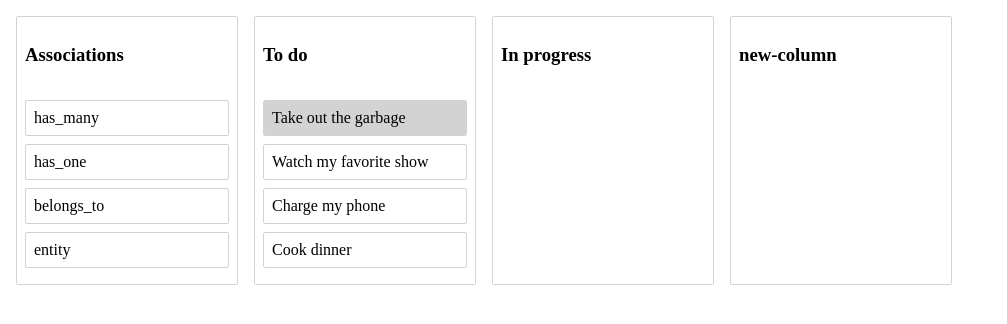
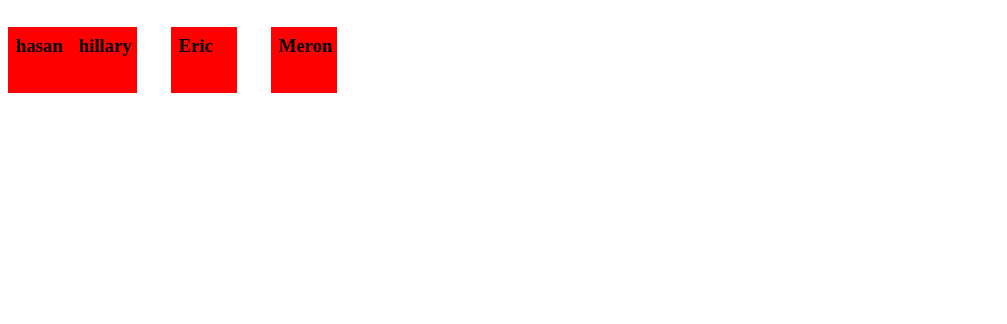
Before and after one commit to ozovalihasan/ead, a React (Create React App) app: page / in a window 1280 px wide. Shown: the top 324 px of the page, without its empty margins (0-1007 px from the left). Built offline with nearby package versions, Linux system fonts and the light colour scheme.

Commit message:
Add the logic by using recursion

```diff
--- a/src/App.js
+++ b/src/App.js
@@ -74,11 +74,11 @@ const App = () => {
       return;
     }
 
-    if (type === 'task' && destination.droppableId === 'permanent-column') {
+    if (type === 'task' && destination.droppableId === 20) {
       return;
     }
 
-    if (type === 'task' && source.droppableId === 'permanent-column') {
+    if (type === 'task' && source.droppableId === 20) {
       const foreign = data.columns[destination.droppableId];
 
       const finishTaskIds = Array.from(foreign.taskIds);
--- /dev/null
+++ b/src/AppModel.js
@@ -0,0 +1,172 @@
+/* eslint-disable no-console */
+/* eslint-disable react/no-this-in-sfc */
+import React from 'react';
+import { DragDropContext } from 'react-beautiful-dnd';
+import modelData from './modelData';
+import Model from './Model';
+// import Factory from './Factory';
+
+const AppModel = () => {
+  const data = modelData;
+  // const [data, setData] = useState(modelData);
+  // const [idCount, setIdCount] = useState(0);
+
+  // const idCountIncrease = () => {
+  //   setIdCount(idCount + 1);
+  // };
+
+  const onDragStart = (start) => {
+    console.warn(start);
+    // const homeIndex = data.columnOrder.indexOf(start.source.droppableId);
+
+    // setData({
+    //   ...data,
+    //   homeIndex,
+    // });
+  };
+  const onDragEnd = (result) => {
+    // const {
+    //   destination, source, draggableId, type,
+    // } = result;
+    // eslint-disable-next-line no-console
+    console.warn({
+      result,
+    });
+    // setData({
+    //   ...data,
+    //   homeIndex: null,
+    // });
+    // if (!destination) {
+    //   return;
+    // }
+
+    // if (
+    //   destination.droppableId === source.droppableId
+    //   && destination.index === source.index
+    // ) {
+    //   return;
+    // }
+
+    // if (type === 'task' && destination.droppableId === 20) {
+    //   return;
+    // }
+
+    // if (type === 'task' && source.droppableId === 20) {
+    //   const foreign = data.columns[destination.droppableId];
+
+    //   const finishTaskIds = Array.from(foreign.taskIds);
+    //   finishTaskIds.splice(destination.index, 0, idCount);
+
+    //   const newFinish = {
+    //     ...foreign,
+    //     taskIds: finishTaskIds,
+    //   };
+
+    //   const rows = [
+    //     { id: 'has_many', content: 'has_many' },
+    //     { id: 'has_one', content: 'has_one' },
+    //     { id: 'belongs_to', content: 'belongs_to' },
+    //     { id: 'entity', content: 'entity' },
+    //   ];
+
+    //   const newData = {
+    //     ...data,
+    //     columns: {
+    //       ...data.columns,
+    //       [newFinish.id]: newFinish,
+    //     },
+    //     tasks: {
+    //       ...data.tasks,
+    //       [idCount.toString()]: {
+    //         ...rows[source.index],
+    //         id: idCount.toString(),
+    //       },
+    //     },
+    //   };
+    //   setData(newData);
+    //   idCountIncrease();
+    //   return;
+    // }
+
+    // if (type === 'column') {
+    //   const newColumnOrder = Array.from(data.columnOrder);
+    //   newColumnOrder.splice(source.index, 1);
+    //   newColumnOrder.splice(destination.index, 0, draggableId);
+
+    //   const newData = {
+    //     ...data,
+    //     columnOrder: newColumnOrder,
+    //   };
+    //   setData(newData);
+    //   return;
+    // }
+
+    // const home = data.columns[source.droppableId];
+    // const foreign = data.columns[destination.droppableId];
+
+    // if (home === foreign) {
+    //   const newTaskIds = Array.from(home.taskIds);
+    //   newTaskIds.splice(source.index, 1);
+    //   newTaskIds.splice(destination.index, 0, draggableId);
+
+    //   const newColumn = {
+    //     ...home,
+    //     taskIds: newTaskIds,
+    //   };
+
+    //   const newData = {
+    //     ...data,
+    //     columns: {
+    //       ...data.columns,
+    //       [newColumn.id]: newColumn,
+    //     },
+    //   };
+
+    //   setData(newData);
+    //   return;
+    // }
+
+    // const startTaskIds = Array.from(home.taskIds);
+    // startTaskIds.splice(source.index, 1);
+    // const newStart = {
+    //   ...home,
+    //   taskIds: startTaskIds,
+    // };
+
+    // const finishTaskIds = Array.from(foreign.taskIds);
+    // finishTaskIds.splice(destination.index, 0, draggableId);
+    // const newFinish = {
+    //   ...foreign,
+    //   taskIds: finishTaskIds,
+    // };
+
+    // const newData = {
+    //   ...data,
+    //   columns: {
+    //     ...data.columns,
+    //     [newStart.id]: newStart,
+    //     [newFinish.id]: newFinish,
+    //   },
+    // };
+    // setData(newData);
+  };
+
+  const item = data.items[1];
+
+  return (
+    <div className="App">
+      <DragDropContext
+        onDragStart={onDragStart}
+        // onDragUpdate={onDragUpdate}
+        onDragEnd={onDragEnd}
+      >
+        {/* <Factory
+          isDropDisabled
+        /> */}
+        <Model item={item} allItems={data.items} index={0} />
+      </DragDropContext>
+    </div>
+  );
+};
+
+export default AppModel;
--- a/src/Factory.js
+++ b/src/Factory.js
@@ -17,7 +17,7 @@ const Factory = () => {
   const isDropDisabled = false;
   const column = {
 
-    id: 'permanent-column',
+    id: 20,
     content: 'Associations',
   };
 
--- /dev/null
+++ b/src/Model.js
@@ -0,0 +1,62 @@
+/* eslint-disable no-console */
+/* eslint-disable react/prop-types */
+import React from 'react';
+import styled from 'styled-components';
+import { Draggable, Droppable } from 'react-beautiful-dnd';
+
+const Model = ({ item, allItems, index }) => (
+
+  <Droppable
+    droppableId={item.id}
+  >
+    { (provided) => (
+      <Container
+        {...provided.droppableProps}
+        ref={provided.innerRef}
+      >
+
+        <Draggable draggableId={item.id} index={index}>
+          {(provided) => (
+            <Container
+              ref={provided.innerRef}
+              {...provided.draggableProps}
+              {...provided.dragHandleProps}
+            >
+              <Title {...provided.dragHandleProps}>
+                {item.content}
+              </Title>
+              {item.subItemIds.map((id, index) => (
+                <Model item={allItems[id]} key={id} allItems={allItems} index={index} />
+              ))}
+
+            </Container>
+          )}
+
+        </Draggable>
+        {provided.placeholder}
+      </Container>
+    )}
+
+  </Droppable>
+);
+
+const Container = styled.div`
+  display: flex;
+  width: 100px;
+  height: 100px;
+
+`;
+
+const Title = styled.h3`
+  padding: 8px;
+  width: 50px;
+  height: 50px;
+  background-color: red;
+`;
+export default Model;
+
+// const Column = ({
+//     column, tasks, isDropDisabled, index,
+//   }) => (
+
+//   );
--- a/src/index.js
+++ b/src/index.js
@@ -1,10 +1,10 @@
 import React from 'react';
 import ReactDOM from 'react-dom';
-import App from './App';
+import AppModel from './AppModel';
 
 ReactDOM.render(
   <React.StrictMode>
-    <App />
+    <AppModel />
   </React.StrictMode>,
   document.getElementById('root'),
 );
--- /dev/null
+++ b/src/modelData.js
@@ -0,0 +1,13 @@
+const modelData = {
+
+  // Facilitate reordering of the columns
+  items: {
+    1: { id: '1', content: 'hasan', subItemIds: [2, 3, 4] },
+    2: { id: '2', content: 'hillary', subItemIds: [] },
+    3: { id: '3', content: 'Eric', subItemIds: [] },
+    4: { id: '4', content: 'Meron', subItemIds: [] },
+  },
+
+};
+
+export default modelData;
```
